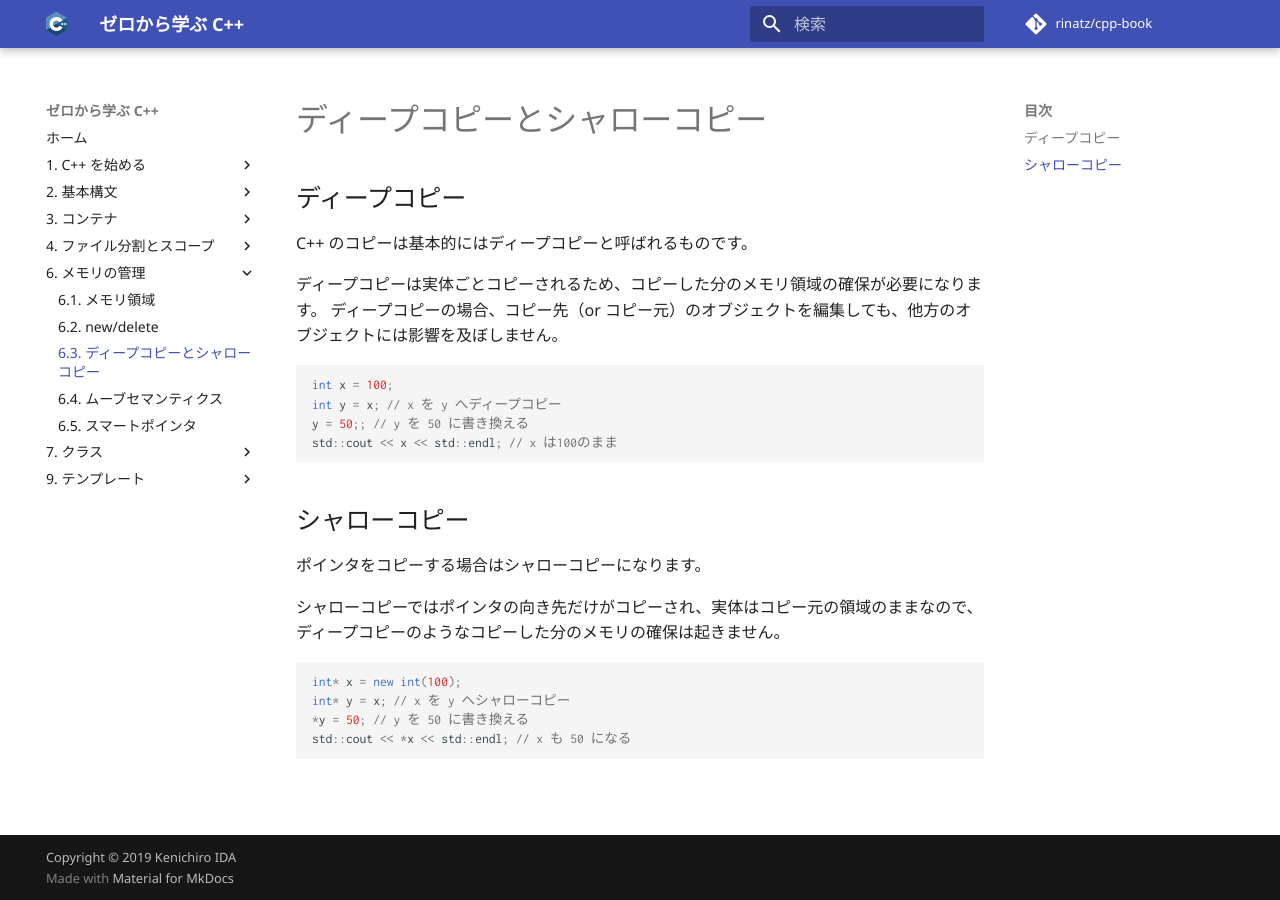
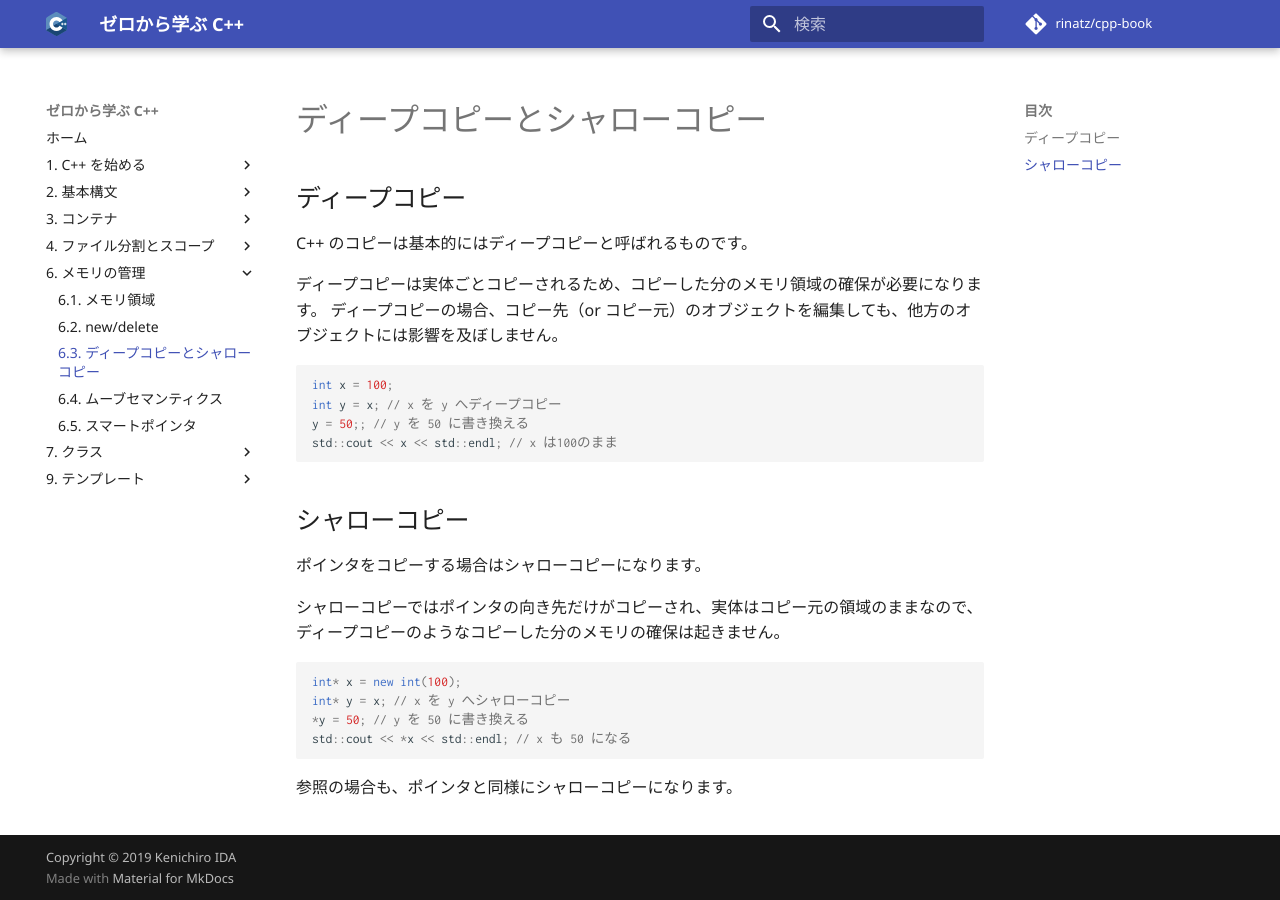
Before and after one commit to rinatz/cpp-book, an MkDocs documentation site: the page built from docs/ch06-03-deep-and-shallow-copy.md, in a window 1280 px wide. Built offline with MkDocs 1.6.1 and Material for MkDocs 9.7.7, drawn with Linux system fonts in a browser that asks for light colours; comment, search, counter and statistics services are not loaded.

Commit message:
Mention about reference copy

````diff
--- a/docs/ch06-03-deep-and-shallow-copy.md
+++ b/docs/ch06-03-deep-and-shallow-copy.md
@@ -30,3 +30,5 @@ int* y = x; // x を y へシャローコピー
 *y = 50; // y を 50 に書き換える
 std::cout << *x << std::endl; // x も 50 になる
 ```
+
+参照の場合も、ポインタと同様にシャローコピーになります。
````
